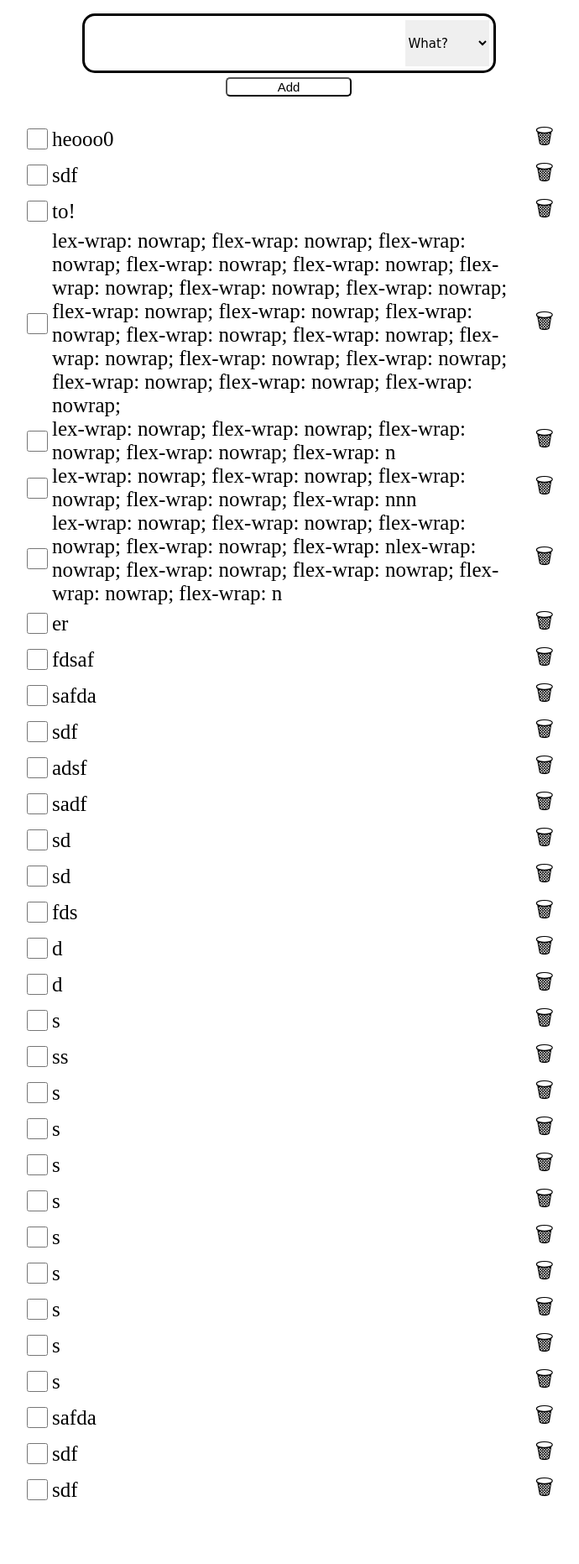
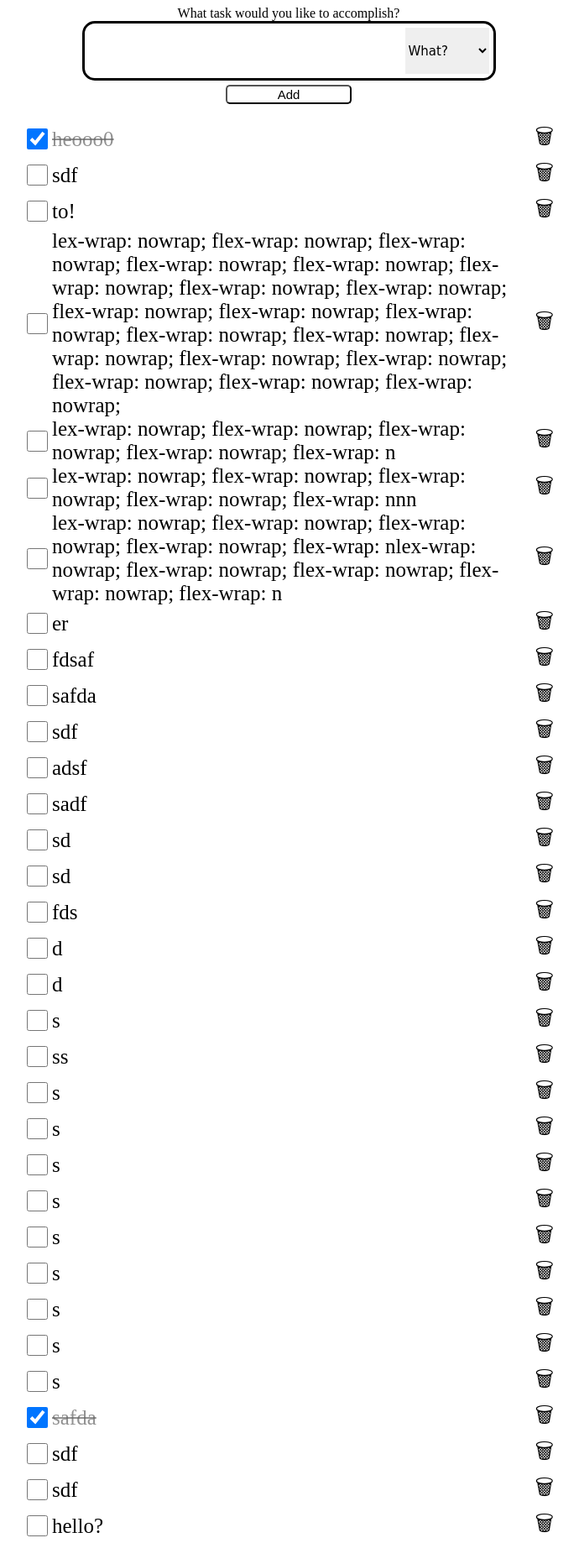
Before and after one commit to jpreuven/to-do-list-TS, a website with bundled scripts: page public/index.html in a window 1280 px wide. Shown: the whole page at 84% size, without its empty margins (296-986 px from the left). Before the commit the page ends 1820 px from the top, so only its background shows below. Built offline with nearby package versions, Linux system fonts and the light colour scheme; data requests are answered from the project's data file.

Commit message:
just continuing to add styling

```diff
--- a/db.json
+++ b/db.json
@@ -3,7 +3,7 @@
     {
       "id": "f6063bcda-c05b-4080-8d2f-455a878de9b8",
       "title": "heooo0",
-      "completed": false,
+      "completed": true,
       "createdAt": "2023-09-29T04:39:58.360Z"
     },
     {
@@ -177,7 +177,7 @@
     {
       "id": "f293d5799-4c19-4c38-9c02-dc16115f93dd",
       "title": "safda",
-      "completed": false,
+      "completed": true,
       "createdAt": "2023-10-03T18:28:01.359Z"
     },
     {
@@ -191,6 +191,12 @@
       "title": "sdf",
       "completed": false,
       "createdAt": "2023-10-03T19:41:50.126Z"
+    },
+    {
+      "id": "f210e20a5-6c55-4616-b932-a1620c6419a3",
+      "title": "hello?",
+      "completed": false,
+      "createdAt": "2023-10-09T21:07:38.730Z"
     }
   ]
 }
--- a/public/index.css
+++ b/public/index.css
@@ -1,7 +1,12 @@
+body {
+  overflow-x: hidden;
+}
+
 #list {
   list-style: none;
   padding: 0;
   text-align: left;
+  /* animation: slideInTopList 0.75s ease-in 0.75s normal both; */
 }
 
 #task-form-and-list {
@@ -21,7 +26,7 @@
   font-size: 25px;
 }
 
-label {
+li > label {
   display: flex;
   align-items: center;
   justify-content: space-between;
@@ -53,7 +58,6 @@ input[type="checkbox"] {
   flex-flow: row wrap;
   border-style: solid;
   border-radius: 15px;
-  /* border-color: black; */
   padding: 5px;
   background-color: rgba(255, 255, 255, 1);
 }
@@ -80,13 +84,11 @@ input[type="checkbox"] {
 
 #title-dropdown,
 #add-button {
-  /* position: sticky; */
-  /* top: 0px; */
   display: flex;
   flex-direction: column;
 }
 
-#title-dropdown button.add-button-hover {
+#add-button:hover {
   background: rgba(63, 63, 63, 0.1);
 }
 
@@ -106,12 +108,54 @@ input[type="checkbox"] {
   padding: black;
 }
 
+@keyframes slideInTop {
+  from {
+    transform: translateY(-150px);
+  }
+
+  to {
+    transform: translateY(0);
+  }
+}
+
+@keyframes slideInTopList {
+  from {
+    transform: translateY(1000px);
+  }
+
+  to {
+    transform: translateY(0);
+  }
+}
 #outer-header-container {
   position: sticky;
   top: 0px;
   display: flex;
   justify-content: center;
   height: 15dvh;
+  z-index: 1;
+}
+
+@media (max-width: 768px) {
+  /* Adjust the height for smaller screens */
+  #outer-header-container {
+    height: 10vh; /* You can change this value as needed */
+  }
+}
+
+@media (max-width: 480px) {
+  /* Further adjust the height for even smaller screens */
+  #outer-header-container {
+    height: 5vh; /* You can change this value as needed */
+  }
+}
+
+#title-dropdown {
+  animation: slideInTop 0.75s ease-in 0.25s normal both;
+}
+
+#list {
+  animation: slideInTopList 0.75s ease-in 0.25s normal both;
 }
 
 .title-form-focused {
--- a/public/index.html
+++ b/public/index.html
@@ -12,6 +12,9 @@
     <div id="task-form-and-list">
       <div id="outer-header-container">
         <div id="title-dropdown">
+          <label for="new-task-title"
+            >What task would you like to accomplish?</label
+          >
           <form id="new-task-form">
             <input type="text" id="new-task-title" />
             <select id="priority-dropdown">
--- a/src/index.ts
+++ b/src/index.ts
@@ -14,12 +14,13 @@ const form = document.getElementById("new-task-form") as HTMLFormElement | null;
 const input = document.querySelector<HTMLInputElement>("#new-task-title");
 const addButton = document.querySelector<HTMLButtonElement>("#add-button");
 
+/////////////////////////////////////////////////
+
 //Event Listeners
 // Creating new tasks
 form?.addEventListener("submit", (e) => {
   e.preventDefault();
 
-  // if (input?.value == "" || input?.value == null) return;
   if (input?.value == "" || input?.value == null) {
     let emptyForm = setInterval(() => {
       flashForm();
@@ -37,7 +38,6 @@ form?.addEventListener("submit", (e) => {
       ? form?.classList.remove("title-form-empty")
       : form?.classList.add("title-form-empty");
   }
-  // console.log(form?.classList.contains("title-form-empty"));
 
   const newTask: Task = {
     id: "f" + uuidV4(),
```
